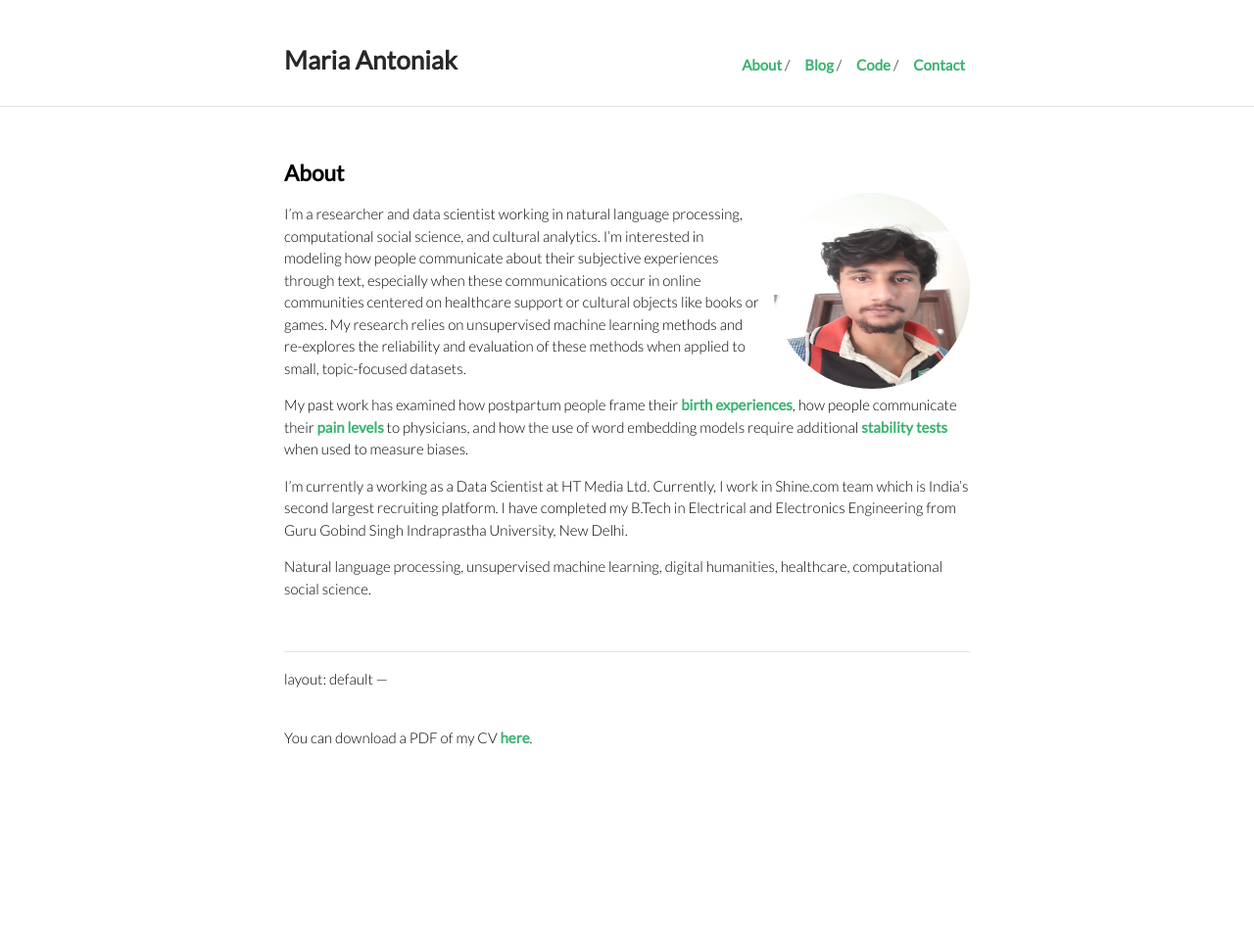
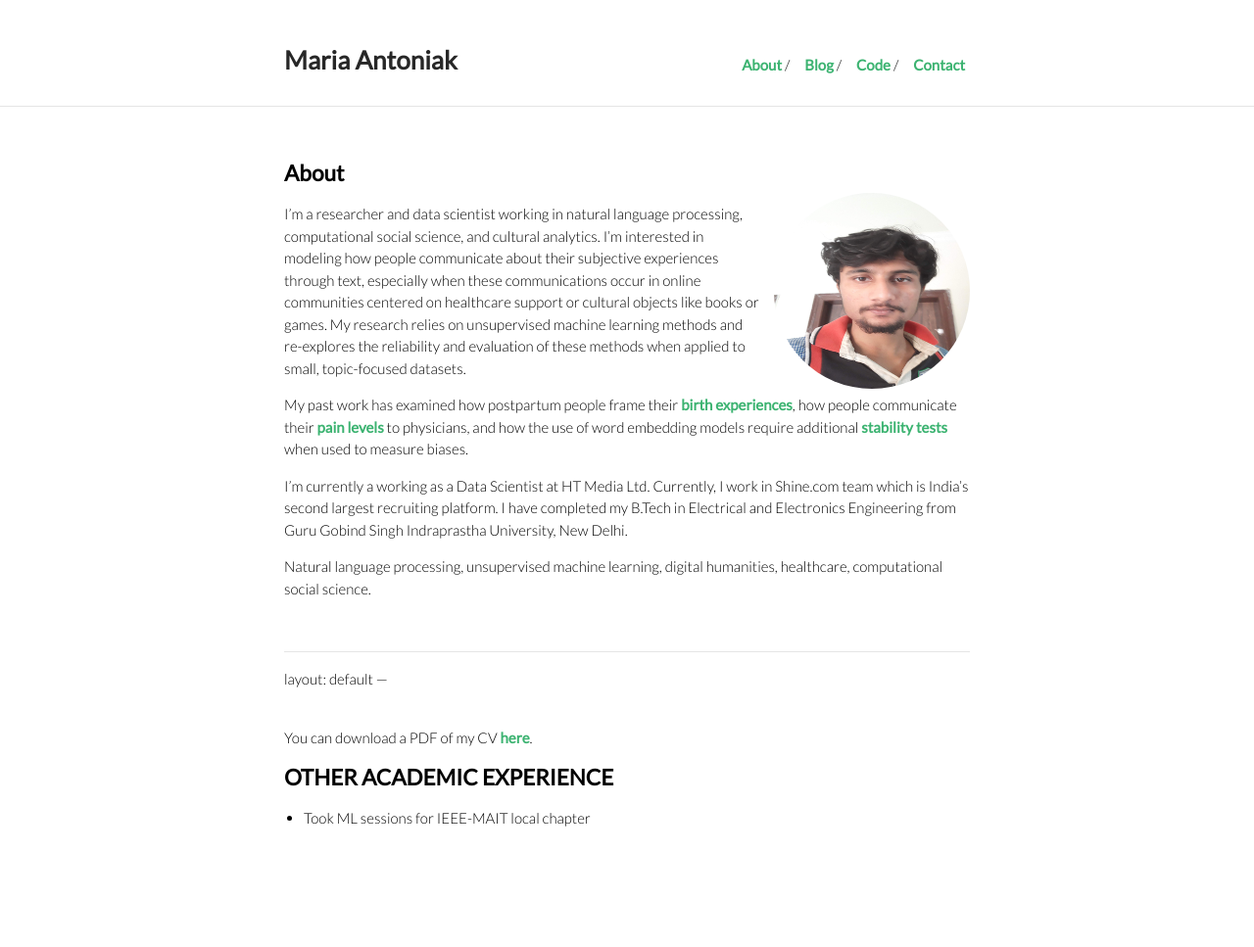
Before and after one commit to aman-sawarn/aman-sawarn.github.io, a Jekyll site: the page built from index.md, in a window 1280 px wide. Shown: the whole page at 98% size. Built offline with Jekyll 4.4.1, drawn with Linux system fonts in a browser that asks for light colours; before the commit the page ends 900 px from its top, so only the background shows below that.

Commit message:
Update index.md

```diff
--- a/index.md
+++ b/index.md
@@ -30,6 +30,11 @@ layout: default
 
 <br>
 You can download a PDF of my CV [here](http://aman-sawarn.github.io/resources/aman_res.pdf).
+
+## OTHER ACADEMIC EXPERIENCE
+
+* Took ML sessions for IEEE-MAIT local chapter
+
 
 <br>
 
```
Also changed, not shown: other parts of index.md (+0 -3 lines).
